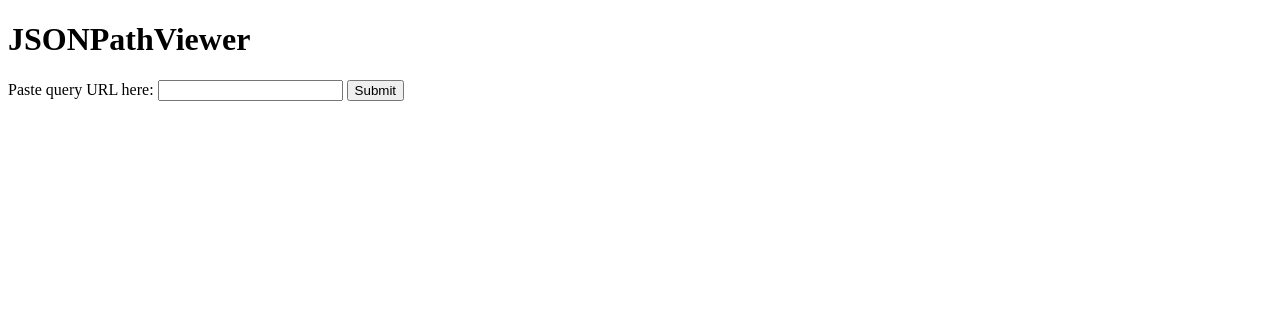
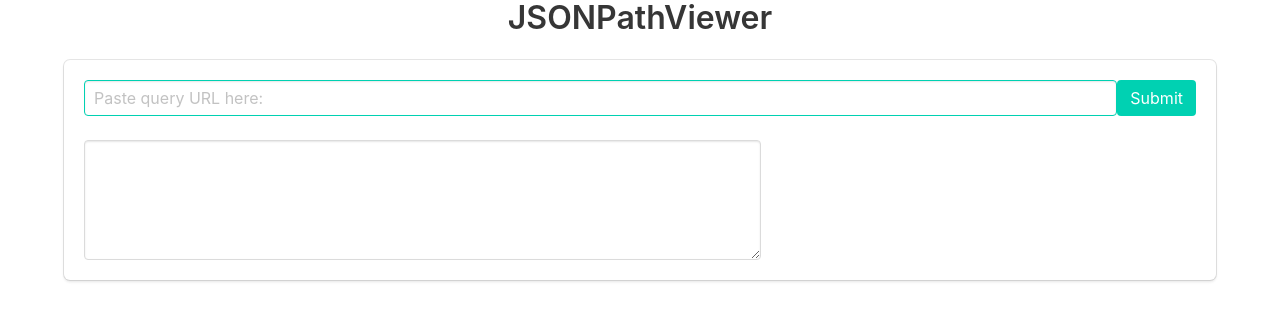
Before and after one commit to rmoj/JSONPathViewer, a plain HTML site: page index.html in a window 1280 px wide. Drawn offline with nearby package versions, Linux system fonts and the light colour scheme.

Commit message:
Added Bulma CSS styling

```diff
--- a/index.html
+++ b/index.html
@@ -7,23 +7,37 @@
   <!-- <meta http-equiv="X-UA-Compatible" content="ie=edge"> -->
   <title>Document</title>
   <!-- <link rel="stylesheet" href="assets/css/reset.css"> -->
-  <!-- <link href="https://stackpath.bootstrapcdn.com/bootstrap/4.1.1/css/bootstrap.min.css" rel="stylesheet" integrity="sha384-WskhaSGFgHYWDcbwN70/dfYBj47jz9qbsMId/iRN3ewGhXQFZCSftd1LZCfmhktB" crossorigin="anonymous"> -->
+  <link rel="stylesheet" href="https://cdnjs.cloudflare.com/ajax/libs/bulma/0.7.1/css/bulma.min.css">
   <!-- <link rel="stylesheet" href="assets/css/style.css"> -->
+
   <script src="https://code.jquery.com/jquery-3.3.1.js" integrity="sha256-2Kok7MbOyxpgUVvAk/HJ2jigOSYS2auK4Pfzbm7uH60=" crossorigin="anonymous"></script>
   <!-- <script src="https://www.gstatic.com/firebasejs/5.2.0/firebase.js"></script> -->
 </head>
 
 <body>
+  <div class="container">
 
-  <h1>JSONPathViewer</h1>
+    <div class="level">
+      <div class="level-item has-centered-text">
+        <h1 class="title">JSONPathViewer</h1>
+      </div>
+    </div>
+    <div class="box">
+      <form class="level">
+        <input type="text" class="input is-primary is-normal" id="queryURL-input" placeholder="Paste query URL here:">
+        <input class="button is-primary" id="submit" type="submit" value="Submit">
+      </form>
 
-  <form>
-    <label for="queryURL-input">Paste query URL here:</label>
-    <input type="text" id="queryURL-input">
-    <input id="submit" type="submit" value="Submit">
-  </form>
 
-  <div id="output"></div>
+      <div class="level">
+        <div class="level-item">
+          <textarea class="textarea"></textarea>
+        </div>
+        <div class="level-item" id="output"></div>
+      </div>
+
+    </div>
+  </div>
 
   <script src="jsonpathviewer.js"></script>
 </body>
--- a/jsonpathviewer.js
+++ b/jsonpathviewer.js
@@ -40,6 +40,7 @@ function hop(node, level, path) {
   var addToPath, newNode, nodePath;
 
   if (node == null) {
+    console.log('Null object');
     return;
   }
 
@@ -57,12 +58,10 @@ function hop(node, level, path) {
     children.forEach(function(element) {
       var child = newNode[element];
       nodePath = path + addToPath + '.' + element;
-      console.log('level: ' + level + '  path: ' + nodePath);
-      //showPath(level, nodePath);  //enable this to show all nodes
+      //showPath(level, nodePath);  //enable this to show all child nodes
       hop(child, level + 1, nodePath);
     });
   } else {
     showPath(level, path);
-    console.log('done');
   }
 }
```
